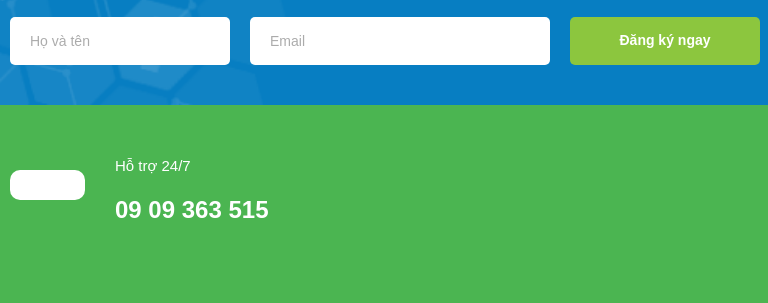
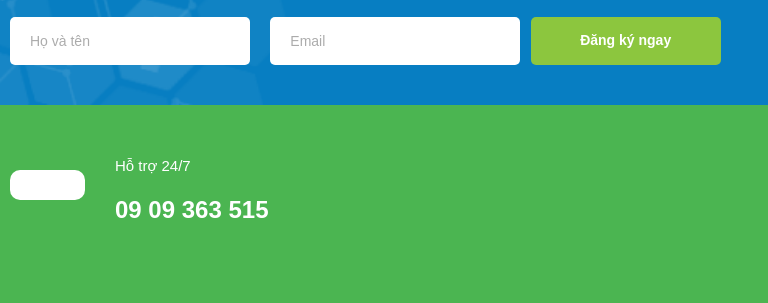
Before and after one commit to HanhTran1911/TanLong, a plain HTML site: page index.html in a window 768 px wide. Shown: the part 6113-6416 px from the top of the page. Drawn offline with nearby package versions, Linux system fonts and the light colour scheme.

Commit message:
change width input register

```diff
--- a/css/tablet.css
+++ b/css/tablet.css
@@ -207,6 +207,12 @@
 .from-register{
     margin-top:30px;
 }
+.input-name {
+    width: 100%;
+}
+.input-email {
+    width: 104%;
+}
 /* footer */
 .img_footer{
     display: flex;
```
